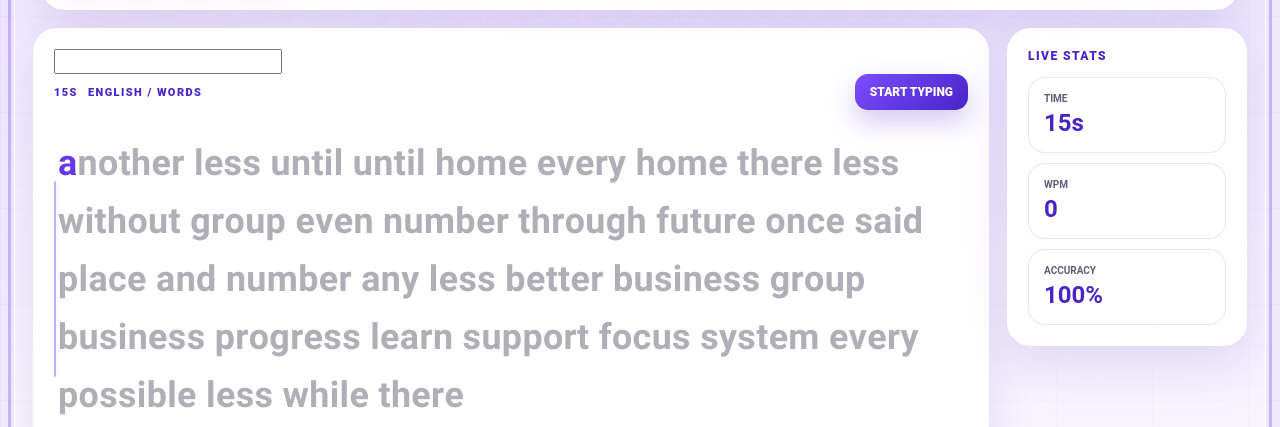
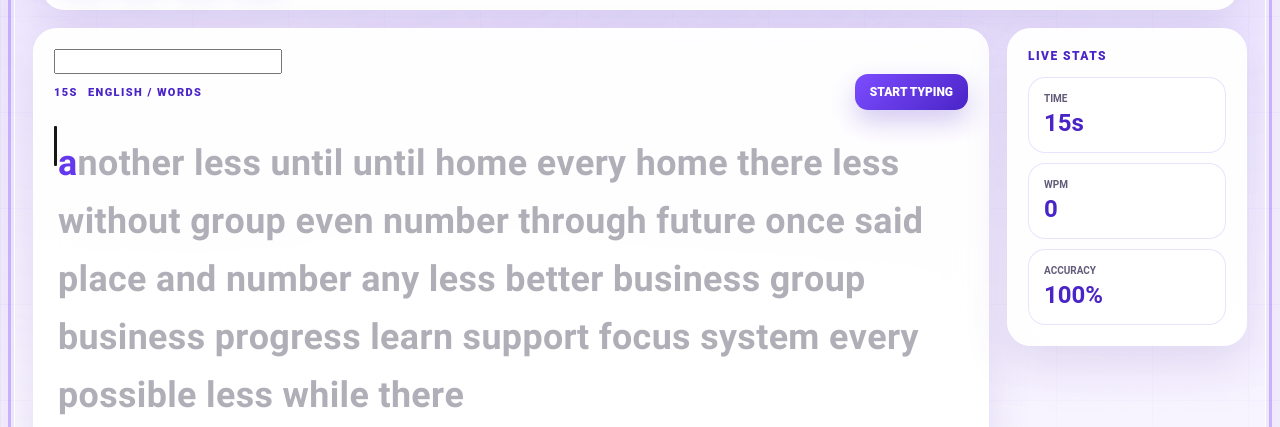
Before and after one commit to mohdaffan54511-cmyk/TeksType, a React (Vite) app: page / in a window 1280 px wide. Shown: the part 860-1287 px from the top of the page. Built offline with nearby package versions, Linux system fonts and the light colour scheme; no server answers.

Commit message:
Implement smooth caret styles and animations
Added styles for a smooth caret and adjusted character background.

```diff
--- a/src/App.css
+++ b/src/App.css
@@ -1059,3 +1059,36 @@ body {
     letter-spacing: 0.06em;
   }
 }
+
+
+/* =========================================================
+   TYPING CARET: simple editor-style vertical cursor
+   ========================================================= */
+
+.smooth-caret {
+  width: 3px !important;
+  height: 1.12em !important;
+  top: 0 !important;
+  border-radius: 1px !important;
+  background: #171717 !important;
+  box-shadow: none !important;
+  animation: none !important;
+  opacity: 1 !important;
+  transition:
+    transform 60ms linear,
+    left 60ms linear,
+    top 60ms linear !important;
+}
+
+/* Keep the current character clean; the caret is shown separately. */
+.char.current {
+  background: transparent !important;
+  box-shadow: none !important;
+}
+
+/* Avoid the old blinking animation on the caret. */
+@keyframes caretBlink {
+  0%, 100%, 50% {
+    opacity: 1;
+  }
+}
```
